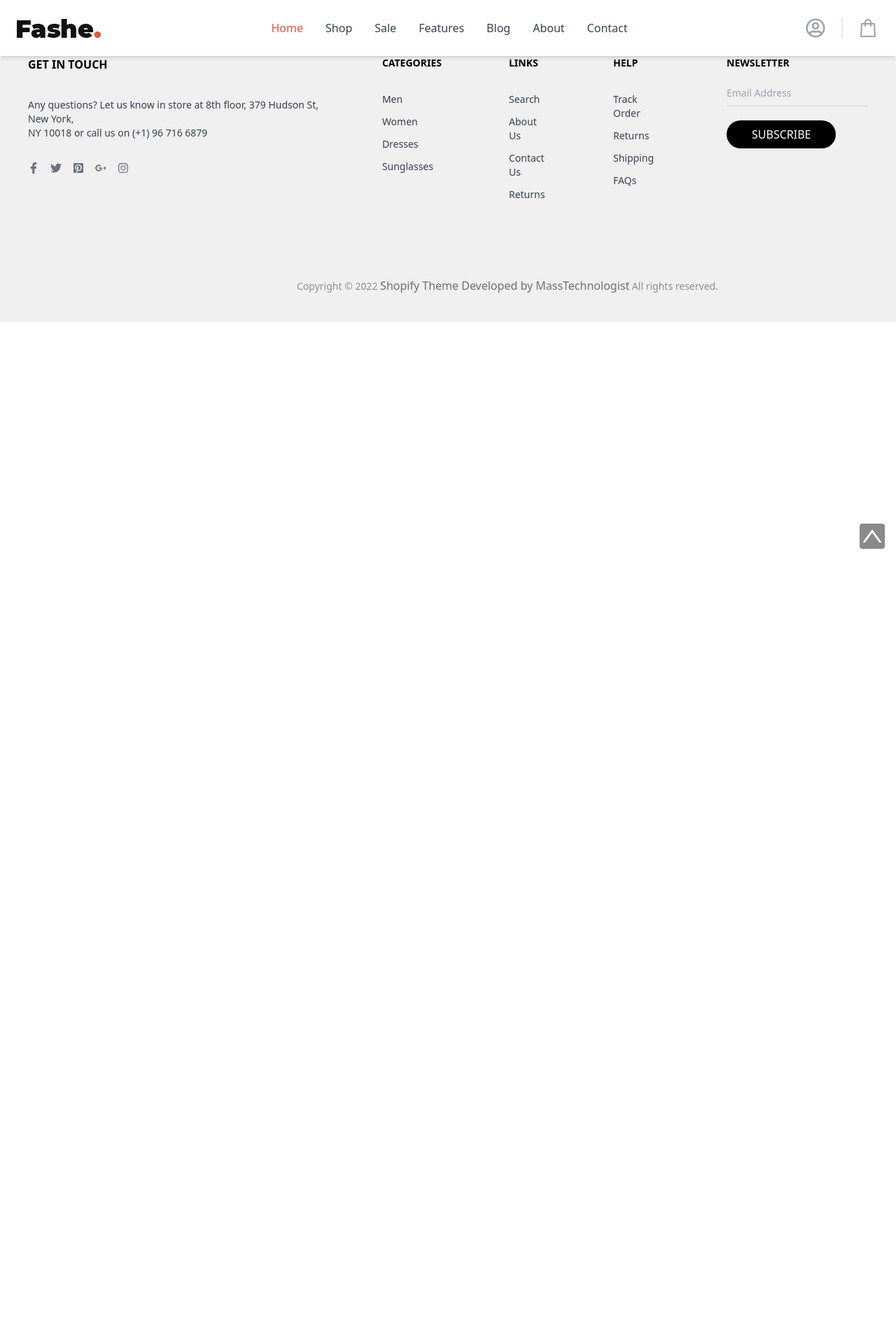
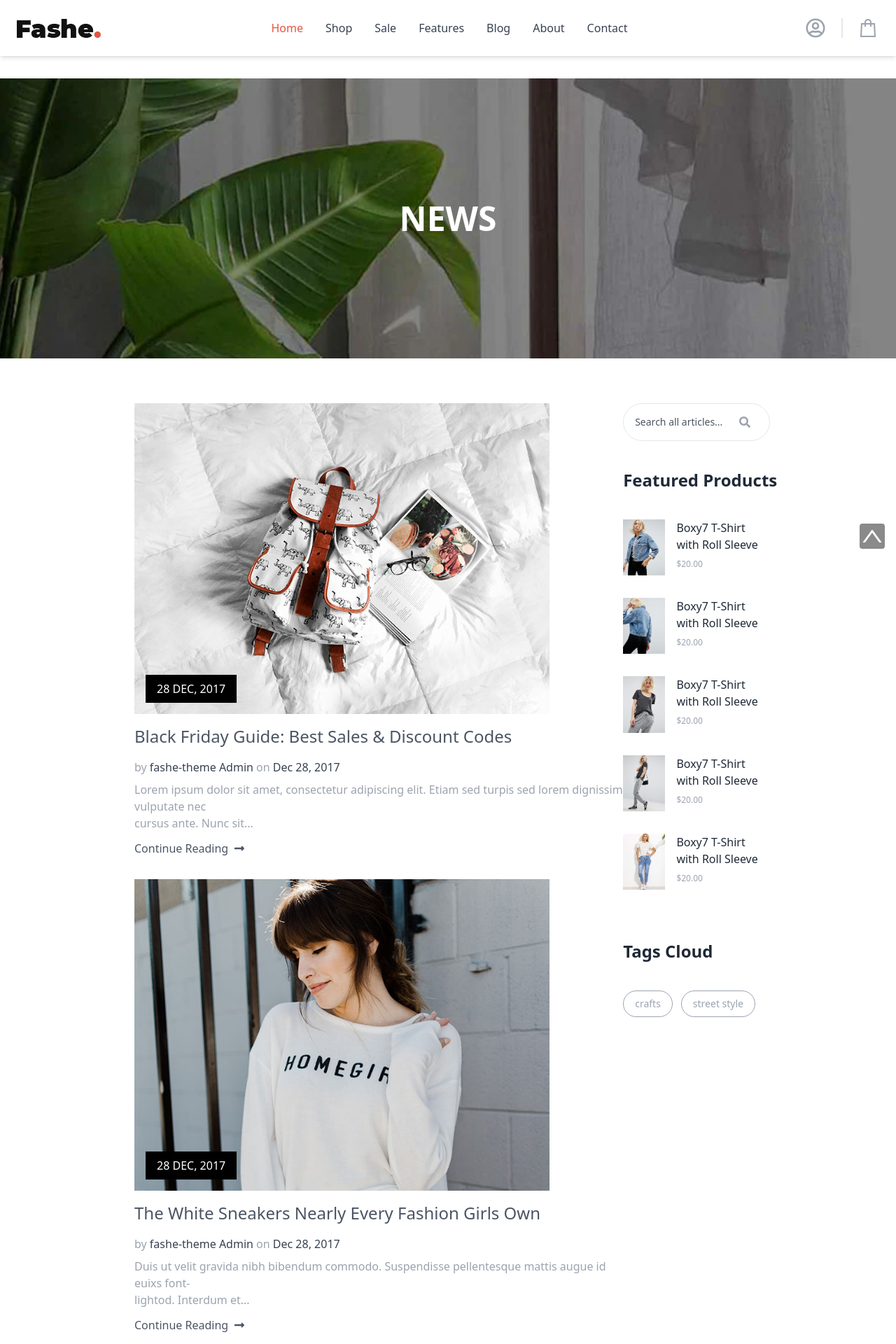
Before and after one commit to Nassimakhandari/React_Final_Project_Nassima_Khandari, a React (Create React App) app: page /blog in a window 1280 px wide. Shown: the top 1920 px of the page at 70% size. Before the commit the page ends 800 px from the top, so only its background shows below. Built offline with nearby package versions, Linux system fonts and the light colour scheme; the HTML template or start-up script is replaced by a standard one.

Commit message:
add blogPage with respo

```diff
--- a/src/constant/images.jsx
+++ b/src/constant/images.jsx
@@ -25,5 +25,6 @@ export default {
     random3: require('../assets/images/random3.jpg'),
     random4: require('../assets/images/random4.jpg'),
     random5: require('../assets/images/random5.jpg'),
+    blog: require('../assets/images/blog_top.webp'),
 
 }
--- a/src/constant/index.js
+++ b/src/constant/index.js
@@ -1,3 +1,3 @@
 
 import Images from "./images"
-export { Images, tshirt}
+export { Images}
--- a/src/pages/Blog/blog.jsx
+++ b/src/pages/Blog/blog.jsx
@@ -1,10 +1,96 @@
 import React from 'react';
+import images from '../../constant/images';
+import data from '../../json/app.json';
+import { FaSearch } from 'react-icons/fa';
+import { FaLongArrowAltRight } from 'react-icons/fa';
 
 const Blog = () => {
     return (
-        <div>
+        <>
+            <div className='pt-[14vh]'>
+                <div>
+                    <div className='relative'>
+                        <img src={images.blog} alt="" className='object-cover h-[30vh] w-full md:h-[40vh] lg:h-[50vh]' />
+                        <div className='absolute top-[50%] left-[50%] transform -translate-x-1/2 -translate-y-1/2 text-center'>
+                            <p className='font-bold text-3xl md:text-4xl lg:text-5xl text-white'>NEWS</p>
+                        </div>
+                    </div>
+                </div>
 
-        </div>
+                <div className='flex flex-col md:flex-row py-16 px-4 md:px-[10vw] lg:pl-[15vw]'>
+                    <div className='w-full md:w-[80%]'>
+                        <div className='flex flex-col gap-8'>
+                            <div className='w-full overflow-hidden'>
+                                <div className='relative overflow-hidden'>
+                                    <img src={images.blog1} alt="" className='w-full md:w-[85%] transition-all duration-500 ease-in-out hover:scale-110' />
+                                    <div className='absolute bottom-4 left-4'>
+                                        <p className='bg-black text-white py-2 px-4'>28 DEC, 2017</p>
+                                    </div>
+                                </div>
+                                <h1 className='text-gray-600 font-normal text-base md:text-lg lg:text-2xl py-4'>Black Friday Guide: Best Sales & Discount Codes</h1>
+                                <h2 className="text-sm md:text-base font-light text-gray-400 pb-2">by <span className="text-gray-700">fashe-theme Admin</span> on <span className="text-gray-700">Dec 28, 2017</span></h2>
+                                <p className='text-gray-400 font-light text-sm md:text-base lg:text-base'>Lorem ipsum dolor sit amet, consectetur adipiscing elit. Etiam sed turpis sed lorem dignissim vulputate nec <br /> cursus ante. Nunc sit...</p>
+                                <p className='flex items-center gap-2 pt-3 text-gray-600 transition duration-500 hover:text-[#e65540] cursor-pointer'>Continue Reading <FaLongArrowAltRight /></p>
+                            </div>
+                            <div className='w-full overflow-hidden'>
+                                <div className='relative overflow-hidden'>
+                                    <img src={images.blog2} alt="" className='w-full md:w-[85%] transition-all duration-500 ease-in-out hover:scale-110' />
+                                    <div className='absolute bottom-4 left-4'>
+                                        <p className='bg-black text-white py-2 px-4'>28 DEC, 2017</p>
+                                    </div>
+                                </div>
+                                <h1 className='text-gray-600 font-normal text-base md:text-lg lg:text-2xl py-4'>The White Sneakers Nearly Every Fashion Girls Own</h1>
+                                <h2 className="text-sm md:text-base font-light text-gray-400 pb-2">by <span className="text-gray-700">fashe-theme Admin</span> on <span className="text-gray-700">Dec 28, 2017</span></h2>
+                                <p className='text-gray-400 font-light text-sm md:text-base lg:text-base'>Duis ut velit gravida nibh bibendum commodo. Suspendisse pellentesque mattis augue id euixs font- <br />lightod. Interdum et...</p>
+                                <p className='flex items-center gap-2 pt-3 text-gray-600 transition duration-500 hover:text-[#e65540] cursor-pointer'>Continue Reading <FaLongArrowAltRight /></p>
+                            </div>
+                            <div className='w-full overflow-hidden'>
+                                <div className='relative overflow-hidden'>
+                                    <img src={images.blog3} alt="" className='w-full md:w-[85%] transition-all duration-500 ease-in-out hover:scale-110' />
+                                    <div className='absolute bottom-4 left-4'>
+                                        <p className='bg-black text-white py-2 px-4'>28 DEC, 2017</p>
+                                    </div>
+                                </div>
+                                <h1 className='text-gray-600 font-normal text-base md:text-lg lg:text-2xl py-4'>New York SS 2018 Street Style: By Annina Mislin</h1>
+                                <h2 className="text-sm md:text-base font-light text-gray-400 pb-2">by <span className="text-gray-700">fashe-theme Admin</span> on <span className="text-gray-700">Dec 28, 2017</span></h2>
+                                <p className='text-gray-400 font-light text-sm md:text-base lg:text-base'>Lorem ipsum dolor sit amet, consectetur adipiscing elit. Etiam sed turpis sed lorem dignissim vulputate nec <br /> cursus ante. Nunc sit...</p>
+                                <p className='flex items-center gap-2 pt-3 text-gray-600 transition duration-500 hover:text-[#e65540] cursor-pointer'>Continue Reading <FaLongArrowAltRight /></p>
+                            </div>
+                        </div>
+                    </div>
+
+                    <div className='w-full md:w-[30%] mt-8 md:mt-0'>
+                        <div className='relative'>
+                            <input type="text" name="" id="" className='w-full md:w-[80%] border-[1px] border-gray-200 p-4 font-light placeholder:text-gray-600 text-sm rounded-full' placeholder='Search all articles...' />
+                            <FaSearch className="absolute right-20 top-1/2 transform -translate-y-1/2 text-gray-400" />
+                        </div>
+                        <p className='text-gray-800 text-xl md:text-2xl font-extrabold pt-10 pb-10'>Featured Products</p>
+
+                        <div className='flex flex-col '>
+                            {
+                                data.slice(0, 5).map((e) => (
+                                    <div className='w-full flex gap-4 pb-8'>
+                                        <div className='w-[23%]'>
+                                            <img src={images[e.image]} alt="" className='w-full' />
+                                        </div>
+                                        <div className='flex flex-col '>
+                                            <p className='text-gray-800 font-light text-sm md:text-base pb-2 transition duration-500 hover:text-[#e65540] cursor-pointer w-32'>{e.title}</p>
+                                            <p className='text-gray-400 text-xs md:text-light pb-2'>{e.price}</p>
+                                        </div>
+                                    </div>
+                                ))
+                            }
+                        </div>
+
+                        <p className='text-gray-800 text-xl md:text-2xl font-extrabold pt-10 pb-10'>Tags Cloud</p>
+                        <div className='flex flex-wrap gap-3'>
+                            <button className='border-[1px] border-gray-400 text-xs md:text-sm text-gray-400 px-4 py-2 rounded-full transition duration-500 hover:text-[#e65540] hover:border-[#e65540]'>crafts</button>
+                            <button className='border-[1px] border-gray-400 text-xs md:text-sm text-gray-400 px-4 py-2 rounded-full transition duration-500 hover:text-[#e65540] hover:border-[#e65540]'>street style</button>
+                        </div>
+                    </div>
+                </div>
+            </div>
+        </>
     );
 };
 
--- a/src/pages/home/Home.jsx
+++ b/src/pages/home/Home.jsx
@@ -40,7 +40,7 @@ const Home = () => {
     adaptiveHeight: true,
     nextArrow: <SampleNextArrow />,
     prevArrow: <SamplePrevArrow />,
-  };
+  }
 
   const index = Math.floor(Math.random() * app2.length);
   const randomJson = app2[index];
@@ -54,7 +54,7 @@ const Home = () => {
               <p className="text-white text-2xl">Women Collection 2018</p>
               <h1 className="text-7xl text-white font-bold">NEW ARRIVAL</h1>
               <div>
-                <button className="py-2 px-6 bg-white rounded-full font-light hover:bg-[#e65540] hover:text-white">Shop Now</button>
+                <button className="py-2 px-6 bg-white rounded-full font-light transition duration-500 hover:bg-[#e65540] hover:text-white">Shop Now</button>
               </div>
             </div>
           </div>
@@ -64,7 +64,7 @@ const Home = () => {
               <p className="text-white text-2xl">Women Collection 2018</p>
               <h1 className="text-7xl text-white font-bold">NEW ARRIVAL</h1>
               <div>
-                <button className="py-2 px-6 bg-white rounded-full font-light hover:bg-[#e65540] hover:text-white">Shop Now</button>
+                <button className="py-2 px-6 bg-white rounded-full font-light transition duration-500 hover:bg-[#e65540] hover:text-white">Shop Now</button>
               </div>
             </div>
           </div>
@@ -74,7 +74,7 @@ const Home = () => {
               <p className="text-white text-2xl">Women Collection 2018</p>
               <h1 className="text-7xl text-white font-bold">NEW ARRIVAL</h1>
               <div>
-                <button className="py-2 px-6 bg-white rounded-full font-light hover:bg-[#e65540] hover:text-white">Shop Now</button>
+                <button className="py-2 px-6 bg-white rounded-full font-light transition duration-500 hover:bg-[#e65540] hover:text-white">Shop Now</button>
               </div>
             </div>
           </div>
@@ -84,13 +84,13 @@ const Home = () => {
         <div className="flex flex-col gap-5">
           <div className="relative overflow-hidden section2-child">
             <img src={images.img1} className="h-[58vh] w-[23.6vw] transition-all duration-500 ease-in-out hover:scale-110" alt="" />
-            <div className="absolute bottom-4 left-1/2 transform -translate-x-1/2 bg-white py-2 px-12 hover:bg-[#e65540] hover:text-white font-light text-lg">
+            <div className="absolute bottom-4 left-1/2 transform -translate-x-1/2 transition duration-500 bg-white py-2 px-12 hover:bg-[#e65540] hover:text-white font-light text-lg">
               <button >Dresses</button>
             </div>
           </div>
           <div className="relative overflow-hidden section2-child">
             <img src={images.img2} className="h-[38vh] w-[23.6vw] object-cover transition-all duration-500 ease-in-out hover:scale-110" alt="" />
-            <div className="absolute bottom-4 left-1/2 transform -translate-x-1/2 bg-white py-2 px-12 hover:bg-[#e65540] hover:text-white font-light text-lg">
+            <div className="absolute bottom-4 left-1/2 transform -translate-x-1/2 transition duration-500 bg-white py-2 px-12 hover:bg-[#e65540] hover:text-white font-light text-lg">
               <button>Sunglasses</button>
             </div>
           </div>
@@ -99,13 +99,13 @@ const Home = () => {
         <div className="flex flex-col gap-5">
           <div className="relative overflow-hidden section2-child">
             <img src={images.img3} className="h-[38vh] w-[23.6vw] object-cover transition-all duration-500 ease-in-out hover:scale-110" alt="" />
-            <div className="absolute bottom-4 left-1/2 transform -translate-x-1/2 bg-white py-2 px-12  hover:bg-[#e65540] hover:text-white font-light text-lg">
+            <div className="absolute bottom-4 left-1/2 transform -translate-x-1/2 transition duration-500 bg-white py-2 px-12  hover:bg-[#e65540] hover:text-white font-light text-lg">
               <button >Watches</button>
             </div>
           </div>
           <div className="relative overflow-hidden section2-child">
             <img src={images.img4} className="h-[58vh] w-[23.6vw] transition-all duration-500 ease-in-out hover:scale-110" alt="" />
-            <div className="absolute bottom-4 left-1/2 transform -translate-x-1/2 bg-white py-2 px-12 hover:bg-[#e65540] hover:text-white font-light text-lg">
+            <div className="absolute bottom-4 left-1/2 transform -translate-x-1/2 transition duration-500 bg-white py-2 px-12 hover:bg-[#e65540] hover:text-white font-light text-lg">
               <button>Footerwear</button>
             </div>
           </div>
@@ -114,13 +114,13 @@ const Home = () => {
         <div className="flex flex-col gap-5">
           <div className="relative overflow-hidden section2-child">
             <img src={images.img5} className="h-[58vh] w-[23.6vw] transition-all duration-500 ease-in-out hover:scale-110" alt="" />
-            <div className="absolute bottom-4 left-1/2 transform -translate-x-1/2 bg-white py-2 px-12 hover:bg-[#e65540] hover:text-white font-light text-lg">
+            <div className="absolute bottom-4 left-1/2 transform -translate-x-1/2 transition duration-500 bg-white py-2 px-12 hover:bg-[#e65540] hover:text-white font-light text-lg">
               <button>Bags</button>
             </div>
           </div>
           <div className="relative overflow-hidden section2-child">
             <img src={images.img6} className="h-[38vh] w-[23.6vw] transition-all duration-500 ease-in-out hover:scale-110" alt="" />
-            <div className="absolute bottom-4 left-1/2 transform -translate-x-1/2 bg-white py-2 px-12 hover:bg-[#e65540] hover:text-white font-light text-lg">
+            <div className="absolute bottom-4 left-1/2 transform -translate-x-1/2 transition duration-500 bg-white py-2 px-12 hover:bg-[#e65540] hover:text-white font-light text-lg">
               <button>Accessories</button>
             </div>
           </div>
@@ -138,7 +138,7 @@ const Home = () => {
                     <img src={images[e.image]} alt="" className=" w-[100%] object-cover  md:h-96 md:w-[50vw]" />
                   </div>
                   <div className="pt-4 ">
-                    <h1 className="font-light text-gray-700">{e.title}</h1>
+                    <h1 className="font-light text-gray-700 hover:text-[#e65540] ">{e.title}</h1>
                     <h1 className="font-light text-gray-700">{e.price}</h1>
                   </div>
                 </div>
@@ -211,7 +211,7 @@ const Home = () => {
             <div className="overflow-hidden">
               <img src={images.blog1} alt="Blog Post 1" className="w-full h-auto object-cover pb-4  transition-all duration-500 ease-in-out hover:scale-110" />
             </div>
-            <h1 className="text-lg font-normal hover:text-[#e65540] select-none pb-2">Black Friday Guide: Best Sales & Discount <br /> Codes</h1>
+            <h1 className="text-lg font-normal hover:text-[#e65540] transition duration-500 select-none pb-2">Black Friday Guide: Best Sales & Discount <br /> Codes</h1>
             <h2 className="text-sm font-light text-gray-400 pb-2">by <span className="text-gray-700"> fashe-theme Admin </span> on <span className="text-gray-700"> Dec 28, 2017 </span></h2>
             <p className="text-gray-400 text-sm font-light">Lorem ipsum dolor sit amet, consectetur adipiscing elit. <br /> Etiam sed turpis sed lorem dignissim vulputate nec <br /> cursus ante. Nunc sit...</p>
           </div>
@@ -220,7 +220,7 @@ const Home = () => {
             <div className="overflow-hidden">
               <img src={images.blog2} alt="Blog Post 2" className="w-full h-auto object-cover pb-4  transition-all duration-500 ease-in-out hover:scale-110" />
             </div>
-            <h1 className="text-lg font-normal hover:text-[#e65540] select-none pb-2">The White Sneakers Nearly Every Fashion <br /> Girls Own</h1>
+            <h1 className="text-lg font-normal hover:text-[#e65540] transition duration-500 select-none pb-2">The White Sneakers Nearly Every Fashion <br /> Girls Own</h1>
             <h2 className="text-sm font-light text-gray-400 pb-2">by <span className="text-gray-700"> fashe-theme Admin </span> on <span className="text-gray-700"> Dec 28, 2017 </span></h2>
             <p className="text-gray-400 text-sm font-light">Duis ut velit gravida nibh bibendum commodo. Sus- <br />pendisse pellentesque mattis augue id euixs font-lightod. Interdum et...</p>
           </div>
@@ -229,7 +229,7 @@ const Home = () => {
             <div className="overflow-hidden">
               <img src={images.blog3} alt="Blog Post 3" className="w-full h-auto object-cover pb-4 transition-all duration-500 ease-in-out hover:scale-110" />
             </div>
-            <h1 className="text-lg font-normal hover:text-[#e65540] select-none pb-2">New York SS 2018 Street Style: By Annina <br /> Mislin</h1>
+            <h1 className="text-lg font-normal hover:text-[#e65540] transition duration-500 select-none pb-2">New York SS 2018 Street Style: By Annina <br /> Mislin</h1>
             <h2 className="text-sm font-light text-gray-400 pb-2">by <span className="text-gray-700"> fashe-theme Admin </span> on <span className="text-gray-700"> Dec 28, 2017 </span></h2>
             <p className="text-gray-400 text-sm font-light">Lorem ipsum dolor sit amet, consectetur adipiscing elit. <br /> Etiam sed turpis sed lorem dignissim vulputate nec <br /> cursus ante. Nunc sit...</p>
           </div>
```
